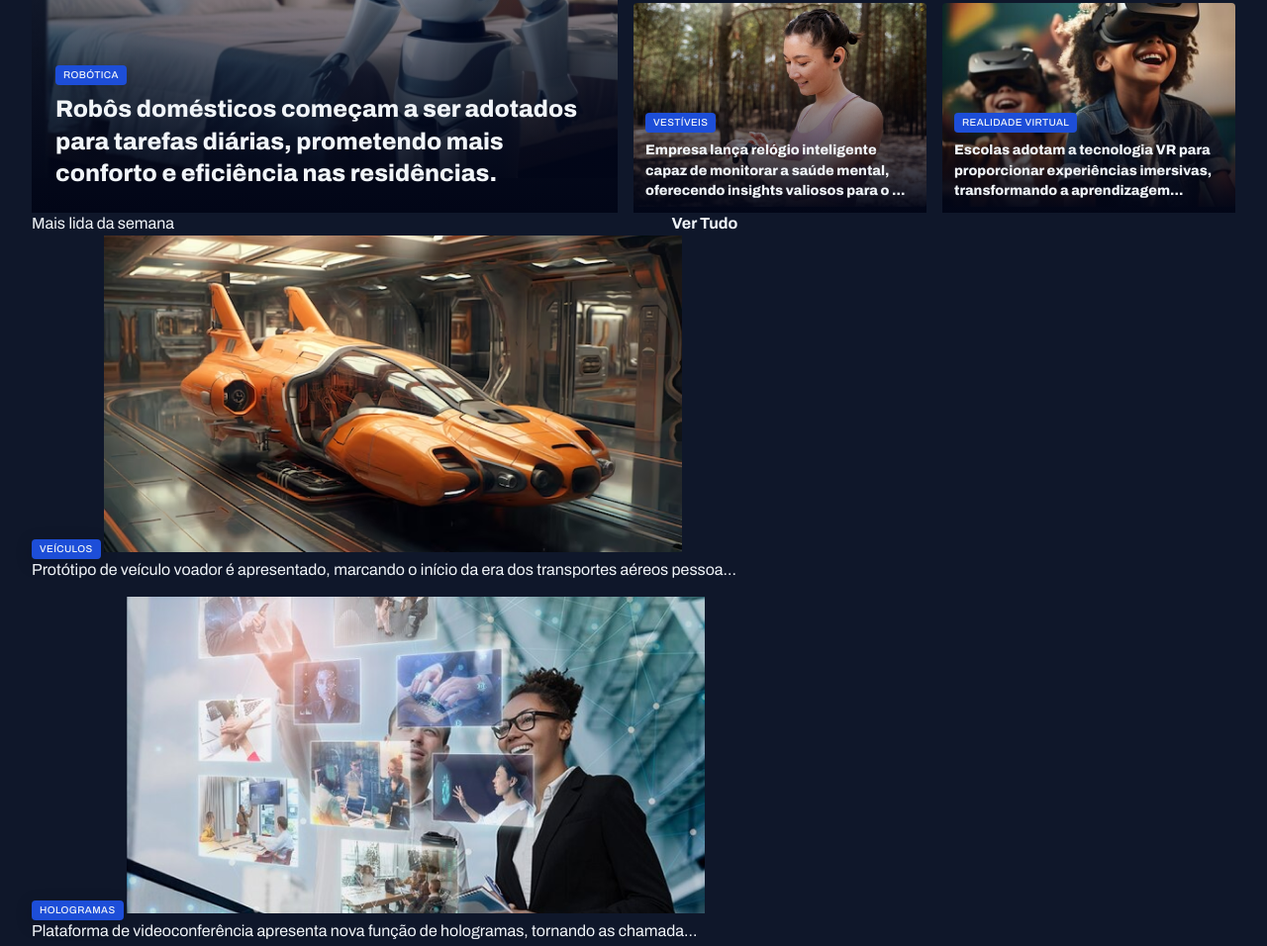
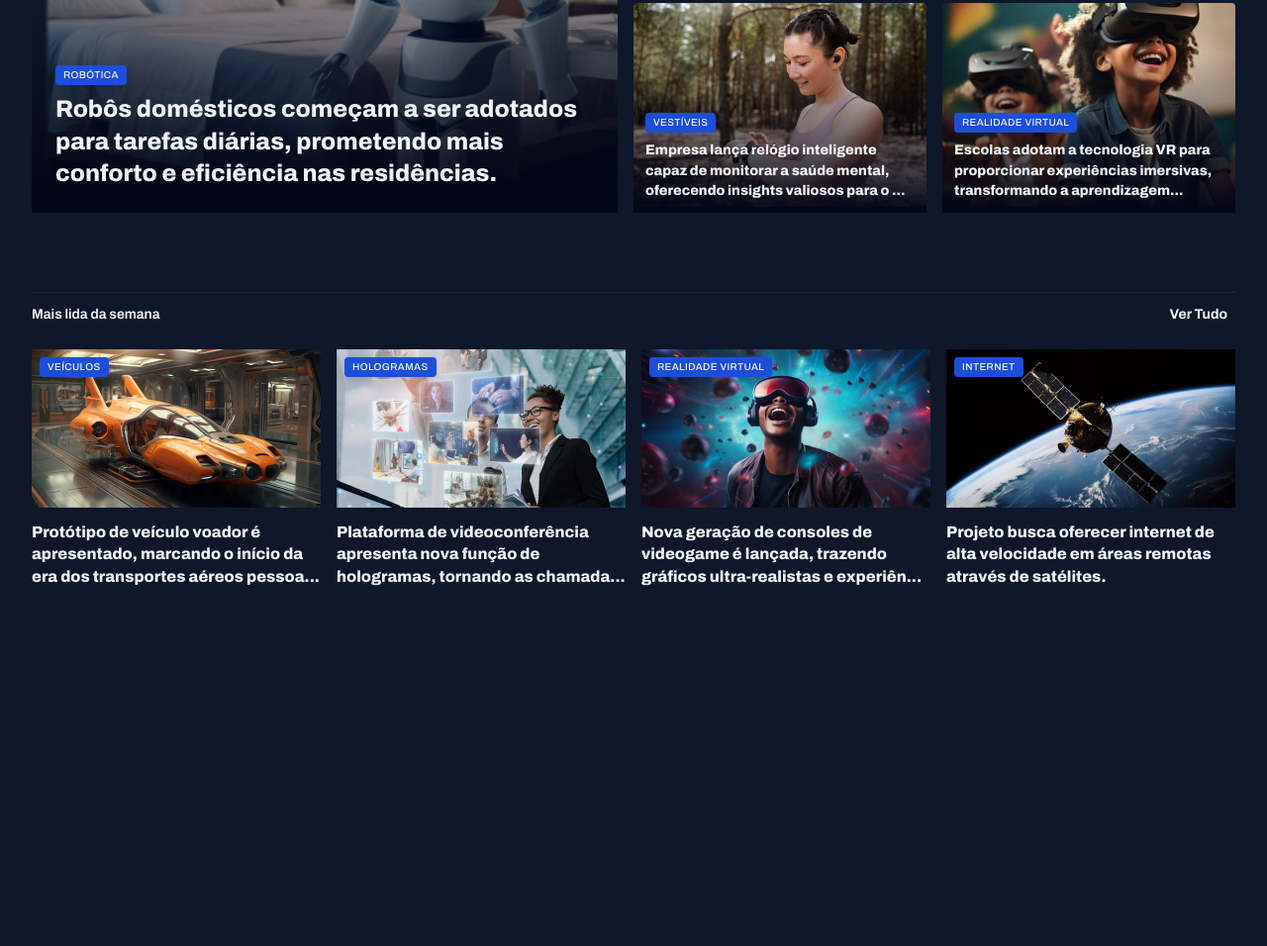
Before and after one commit to Freelancer-Alysson-Comin/PortalNoticias, a plain HTML site: page index.html in a window 1280 px wide. Shown: the part 385-1341 px from the top of the page at 99% size. After the commit the page ends 979 px from the top, so only its background shows below. Drawn offline with Linux system fonts and the light colour scheme.

Commit message:
style section weekly

```diff
--- a/styles/global.css
+++ b/styles/global.css
@@ -58,6 +58,7 @@ img{
 
 main{
     margin-top: 40px;
+    gap: 80px/*espaço entre os section usadas*/
 }
 
 .content-tag{
--- a/styles/section.css
+++ b/styles/section.css
@@ -1,12 +1,37 @@
+/*todo section que tiver header dentro será aplicado isso*/
+section header{
+    border-top: 1px solid var(--stroke-color);
+    padding-block: 12px 24px;/*borda em cima e em baixo*/
+    font: var(--text-spam);
+
+    a{
+        justify-content: end;/*coloca ele no final da linha*/
+        align-items: center;
+        gap: 8px;
+
+        span{
+            background-image: url(../assets/icons/ArrowRight.svg);
+            width: 16px;
+            height: 16px;
+        }
+
+         /*quando passar em cima do elemento spam*/
+        &:hover span{
+        background-image: url(../assets/icons/ArrowRight-hover.svg);
+        }
+
+    }
+}
+
 #featured{
     img{
         height: 100x;/*Preenche todo o espaço*/
         object-fit: cover;/*faz a cobertura do espaço total*/
         border-radius: 4px;
     }
-}
-/*Faz o degradê da imagem*/
-.card {
+
+    /*Faz o degradê da imagem*/
+    .card {
     border-radius: 4x;
     position: relative;/*respeita o tamaho da div*/
     overflow: hidden;/*transbordamento-esconda tudo que passar da caixa */
@@ -46,3 +71,33 @@
     }
 
 }
+}
+
+#weekly{
+/*pega o primeiro nivel da div &>div */
+    &>div{
+        /*coloca 4 colunas com 292 px*/
+      grid-template-columns: repeat(4, 292px);
+    }
+    grid-template-columns: repeat(4, 292px);
+
+    img{
+        height: 160px;
+    }
+
+    figure{
+        position: relative;
+
+        .content-tag{
+            position: absolute;
+            top: 8px;
+            left: 8px;
+        }
+
+        p{
+            margin-top: 8px;
+            font-weight: 800;
+        }
+
+    }
+}
```
